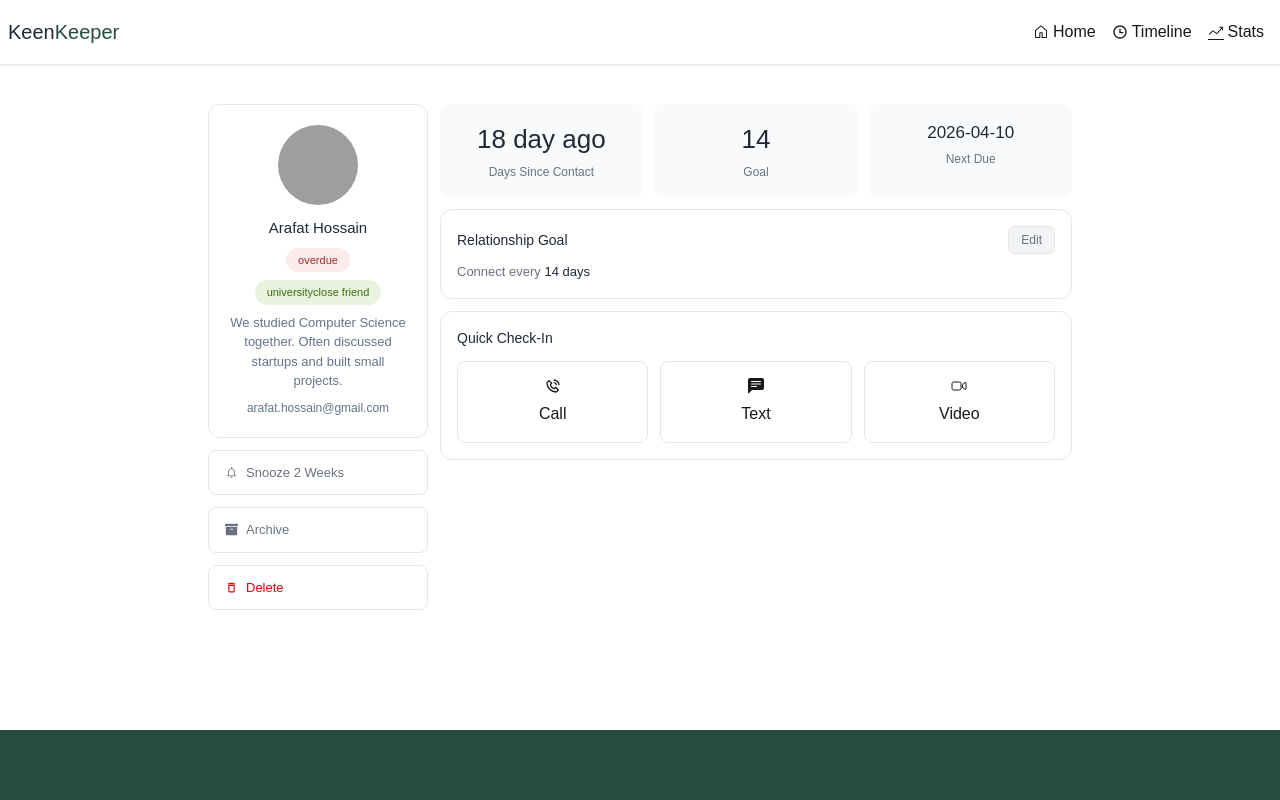
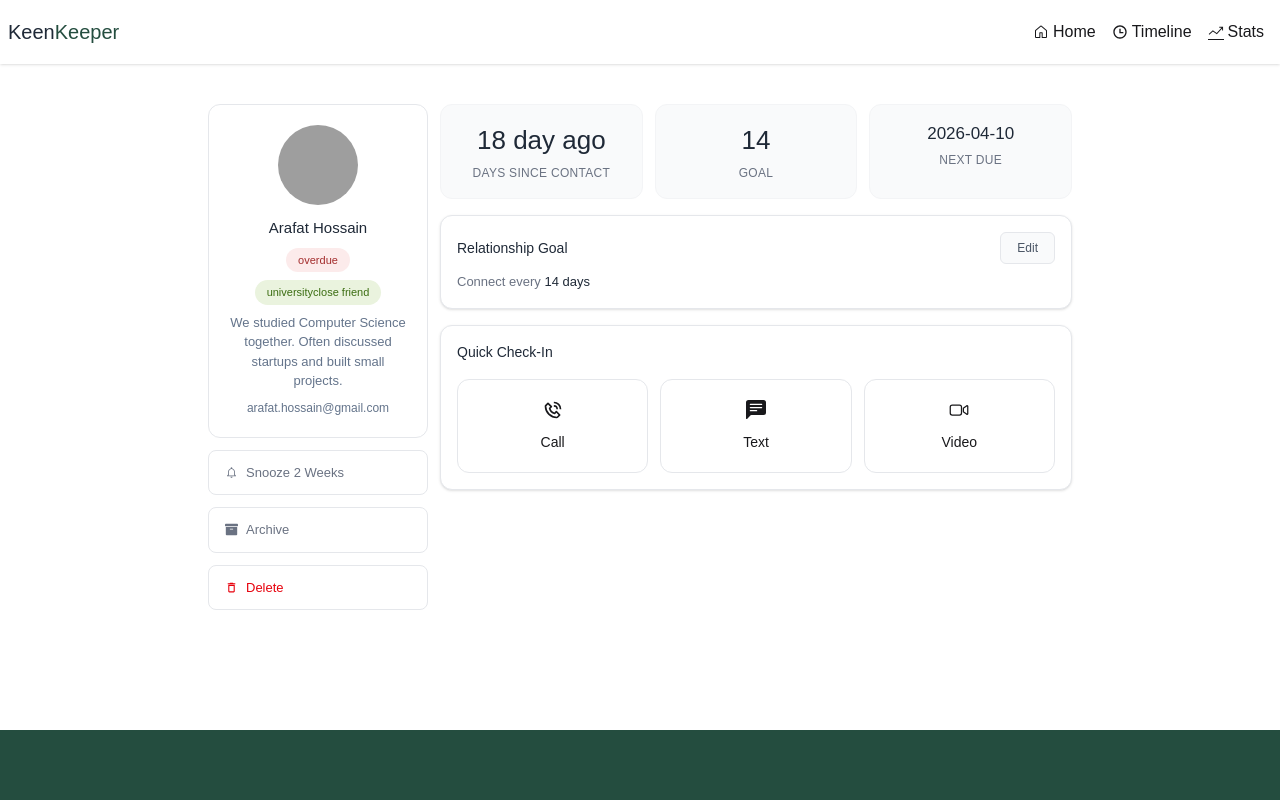
Before and after one commit to Ahmad-Said-2350/B13-A07, a React (Vite) app: page /FriendsDetails/1 in a window 1280 px wide. Shown: the top 800 px of the page. Built offline with nearby package versions, Linux system fonts and the light colour scheme; grey boxes are pictures that could not be loaded.

Commit message:
Relationship Goal edited

```diff
--- a/src/Ui/FriendsDetails.jsx
+++ b/src/Ui/FriendsDetails.jsx
@@ -34,10 +34,8 @@ const FriendsDetails = () => {
         <div className="container mx-auto px-4 py-10 max-w-4xl">
             <div className="grid grid-cols-[220px_1fr] gap-3">
 
-                {/* ── Left Column ── */}
                 <div className="flex flex-col gap-3">
 
-                    {/* Profile Card */}
                     <div className="card bg-white border border-gray-200 rounded-xl p-5 flex flex-col items-center gap-3 text-center">
                         <img
                             src={picture}
@@ -70,7 +68,7 @@ const FriendsDetails = () => {
                         <MdOutlineDelete />Delete</button>
                 </div>
 
-                <div className="flex flex-col gap-3">
+                {/* <div className="flex flex-col gap-3">
 
                     <div className="flex gap-3">
                         <div className="bg-gray-50 rounded-lg p-4 text-center flex-1">
@@ -121,7 +119,76 @@ const FriendsDetails = () => {
 
 
 
-                </div>
+                </div> */}
+
+<div className="flex flex-col gap-4 w-full max-w-2xl mx-auto ">
+  {/* Top Metrics Row - Responsive Grid */}
+  <div className="grid grid-cols-1 sm:grid-cols-3 gap-3">
+    <div className="bg-gray-50 rounded-xl p-4 text-center border border-gray-100">
+      <p className="text-[22px] sm:text-[26px] font-bold text-[#1F2937]">
+        {days_since_contact}
+      </p>
+      <p className="text-[12px] text-gray-500 mt-1 uppercase tracking-wide">
+        Days Since Contact
+      </p>
+    </div>
+
+    <div className="bg-gray-50 rounded-xl p-4 text-center border border-gray-100">
+      <p className="text-[22px] sm:text-[26px] font-bold text-[#1F2937]">
+        {goal}
+      </p>
+      <p className="text-[12px] text-gray-500 mt-1 uppercase tracking-wide">
+        Goal
+      </p>
+    </div>
+
+    <div className="bg-gray-50 rounded-xl p-4 text-center border border-gray-100">
+      <p className="text-[16px] sm:text-[17px] font-bold text-[#1F2937] truncate">
+        {next_due_date}
+      </p>
+      <p className="text-[12px] text-gray-500 mt-1 uppercase tracking-wide">
+        Next Due
+      </p>
+    </div>
+  </div>
+
+  {/* Relationship Goal Card */}
+  <div className="bg-white border border-gray-200 rounded-xl p-4 shadow-sm">
+    <div className="flex justify-between items-center gap-4 mb-2">
+      <p className="text-[14px] font-semibold text-[#1F2937]">Relationship Goal</p>
+      <button className="text-[12px] font-medium text-gray-600 bg-gray-50 border border-gray-200 rounded-md px-4 py-1.5 hover:bg-gray-100 active:scale-95 transition-all">
+        Edit
+      </button>
+    </div>
+    <p className="text-[13px] text-gray-500">
+      Connect every <span className="font-semibold text-[#1F2937]">{goal} days</span>
+    </p>
+  </div>
+
+  {/* Quick Check-In Card */}
+  <div className="bg-white border border-gray-200 rounded-xl p-4 shadow-sm">
+    <p className="text-[14px] font-semibold text-[#1F2937] mb-4">Quick Check-In</p>
+
+    {/* Buttons stack on mobile, horizontal on tablet+ */}
+    <div className="flex flex-col sm:flex-row gap-3">
+      <button className="flex flex-row sm:flex-col items-center justify-center gap-3 py-3 sm:py-5 px-5 border border-gray-200 rounded-xl flex-1 hover:bg-blue-50 hover:border-blue-200 hover:text-blue-600 transition-all active:bg-blue-100">
+        <BiPhoneCall className="text-xl" />
+        <span className="text-sm font-medium">Call</span>
+      </button>
+
+      <button className="flex flex-row sm:flex-col items-center justify-center gap-3 py-3 sm:py-5 px-5 border border-gray-200 rounded-xl flex-1 hover:bg-green-50 hover:border-green-200 hover:text-green-600 transition-all active:bg-green-100">
+        <BsFillChatLeftTextFill className="text-xl" />
+        <span className="text-sm font-medium">Text</span>
+      </button>
+
+      <button className="flex flex-row sm:flex-col items-center justify-center gap-3 py-3 sm:py-5 px-5 border border-gray-200 rounded-xl flex-1 hover:bg-purple-50 hover:border-purple-200 hover:text-purple-600 transition-all active:bg-purple-100">
+        <IoVideocamOutline className="text-xl" />
+        <span className="text-sm font-medium">Video</span>
+      </button>
+    </div>
+  </div>
+</div>
+
             </div>
         </div>
     );
```
